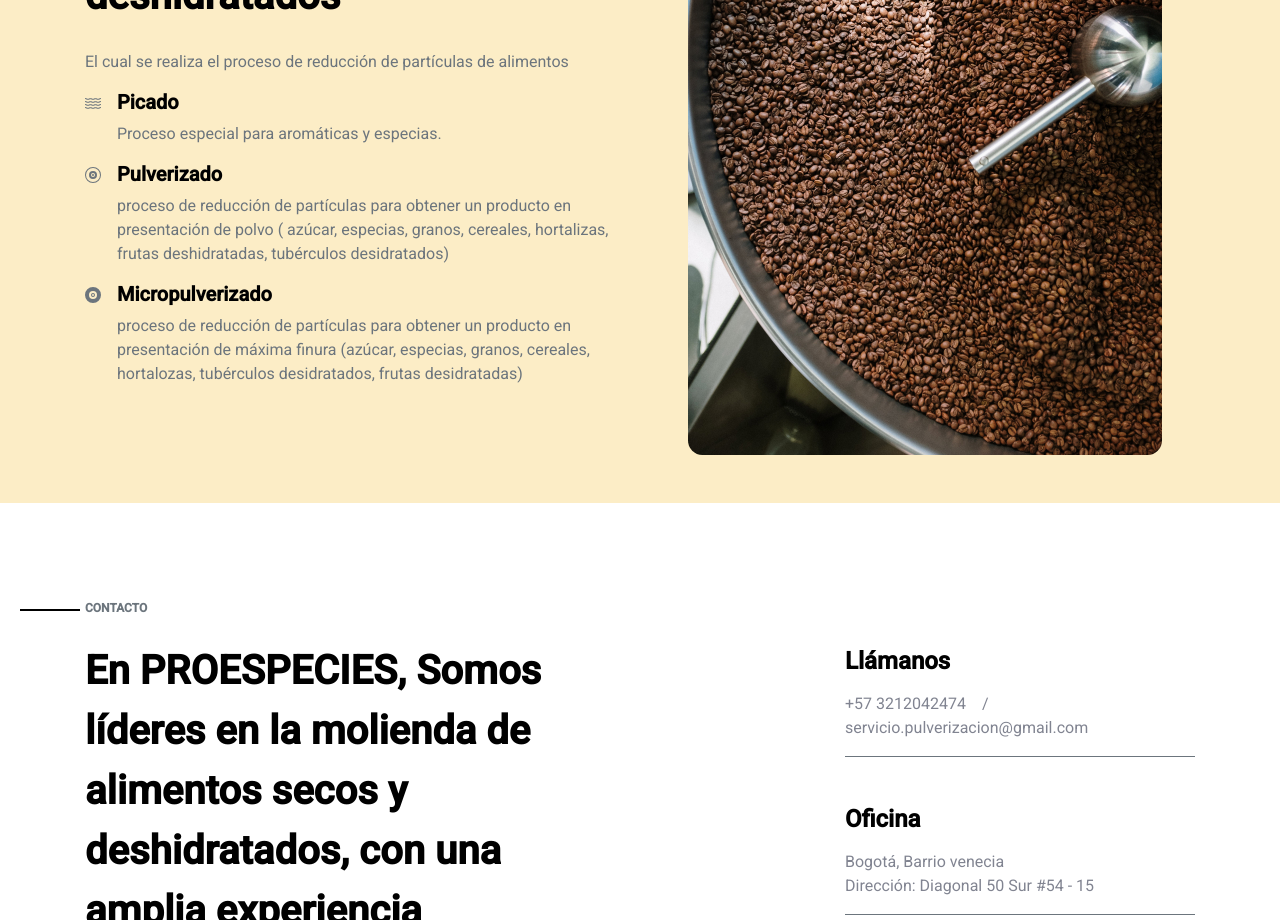
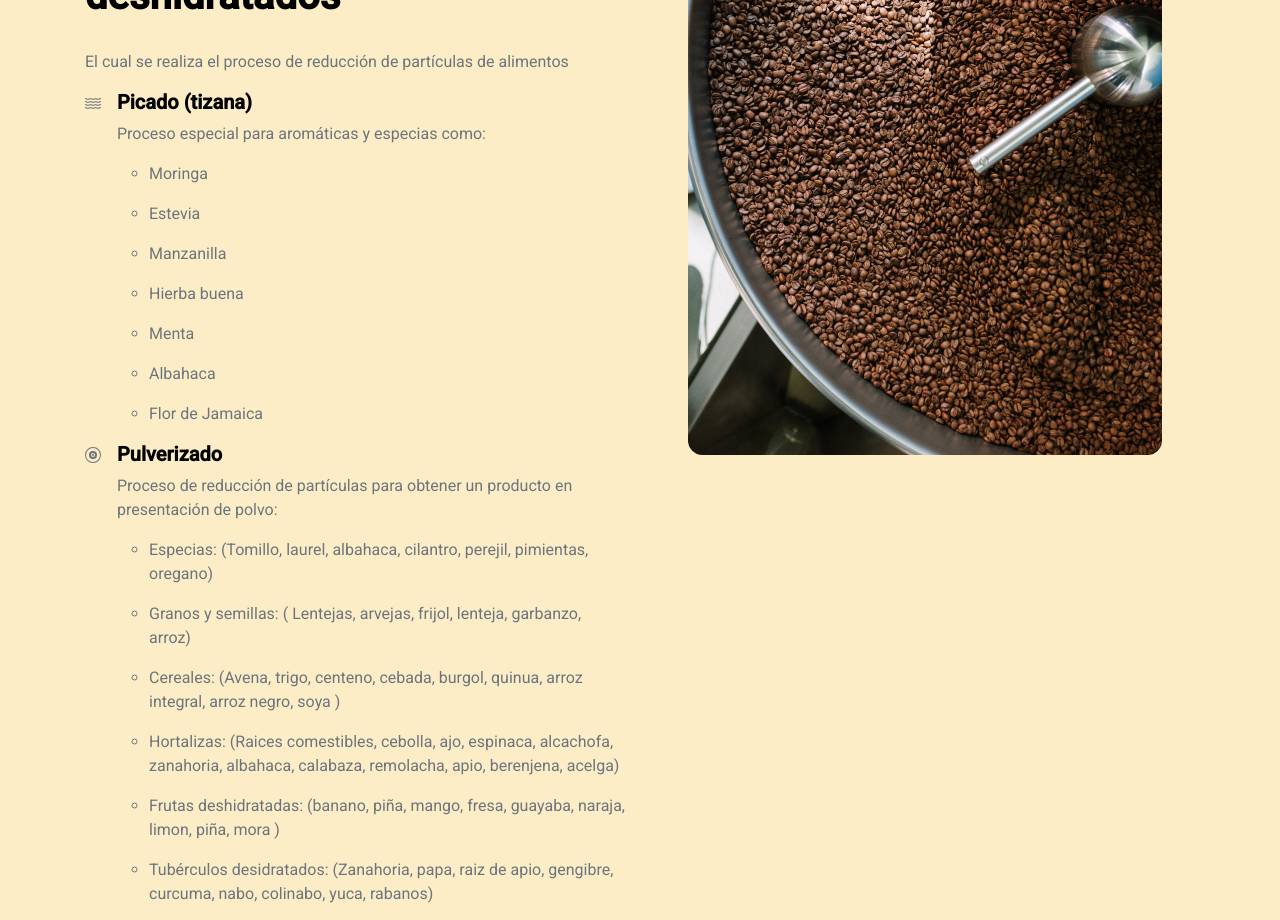
Before and after one commit to samsdial/ProEs, a React (Vite) app: page / in a window 1280 px wide. Shown: the part 1880-2800 px from the top of the page. Built offline with nearby package versions, Linux system fonts and the light colour scheme.

Commit message:
ajustes generales

```diff
--- a/src/component/AboutData.js
+++ b/src/component/AboutData.js
@@ -6,7 +6,7 @@ const AboutData = {
   subtitle:
     "En PROESPECIES, nos enorgullece ser líderes en la industria de maquila de alimentos.",
   paragraph:
-    "Nuestra dedicación a la calidad, la precisión y la satisfacción del cliente define nuestro compromiso. Con años de experiencia, transformamos ingredientes en experiencias culinarias únicas. Confía en nosotros para elevar tu marca a través de la excelencia en cada bocado.",
+    "Nuestra dedicación a la calidad, la precisión y la satisfacción del cliente define nuestro compromiso. Con años de experiencia, realizamos la reducción de particualas de alimentos secos y deshidratados. Confía en nosotros para elevar tu marca a través de la excelencia en cada alimento.",
   buttonText: "Contactar",
   imageSrc: One,
 };
--- a/src/component/VideoModal.jsx
+++ b/src/component/VideoModal.jsx
@@ -11,7 +11,7 @@ function VideoModal({ show, onHide }) {
           <iframe
             width="560"
             height="315"
-            src="https://www.youtube.com/watch?v=mDfT0mWXaQ0"
+            src="https://www.youtube.com/watch?v=nUotP3TTHIcVNmkx"
             title="YouTube video player"
             frameBorder="0"
             allow="accelerometer; autoplay; clipboard-write; encrypted-media; gyroscope; picture-in-picture; web-share"
--- a/src/component/WhatWeDo.jsx
+++ b/src/component/WhatWeDo.jsx
@@ -1,18 +1,16 @@
-
-import WhatWeDoData from './WhatWeDoData';
-import { BsWater, BsVinyl, BsVinylFill } from 'react-icons/bs';
-
+import { BsVinyl, BsVinylFill, BsWater } from "react-icons/bs";
+import WhatWeDoData from "./WhatWeDoData";
 
 function WhatWeDo() {
   const { title, subtitle, paragraph, list, imageSrc } = WhatWeDoData;
 
   const getIcon = (iconName) => {
     switch (iconName) {
-      case 'BsWater':
+      case "BsWater":
         return <BsWater />;
-      case 'BsVinyl':
+      case "BsVinyl":
         return <BsVinyl />;
-      case 'BsVinylFill':
+      case "BsVinylFill":
         return <BsVinylFill />;
       default:
         return null;
@@ -28,7 +26,7 @@ function WhatWeDo() {
               <h2 className="text-uppercase">{title}</h2>
             </div>
             <div className="subtitle mb-3">
-              <h3 className="h1" style={{ lineHeight: '1.5' }}>
+              <h3 className="h1" style={{ lineHeight: "1.5" }}>
                 {subtitle}
               </h3>
             </div>
@@ -40,11 +38,20 @@ function WhatWeDo() {
                 {list.map((item, index) => (
                   <li key={index}>
                     <div className="title-list d-flex">
-                    <div className="icon mr-3">{getIcon(item.iconName)}</div>
+                      <div className="icon mr-3">{getIcon(item.iconName)}</div>
                       <div className="h5">{item.title}</div>
                     </div>
                     <div className="paragraf pl-4">
-                      <p className='ml-2'>{item.description}</p>
+                      <p className="ml-2">{item.description}</p>
+                      <ul>
+                        {Object.values(item.sublist).map(
+                          (sublistItem, sublistIndex) => (
+                            <li key={sublistIndex}>
+                              <p>{sublistItem}</p>
+                            </li>
+                          )
+                        )}
+                      </ul>
                     </div>
                   </li>
                 ))}
--- a/src/component/WhatWeDoData.js
+++ b/src/component/WhatWeDoData.js
@@ -8,21 +8,58 @@ const WhatWeDoData = {
     "El cual se realiza el proceso de reducción de partículas de alimentos",
   list: [
     {
-      iconName: "BsWater", // Nombre del icono como una cadena
-      title: "Picado",
-      description: "Proceso especial para aromáticas y especias.",
+      iconName: "BsWater",
+      title: "Picado (tizana)",
+      description: "Proceso especial para aromáticas y especias como:",
+      sublist: {
+        list1: "Moringa",
+        list2: "Estevia",
+        list3: "Manzanilla",
+        list4: "Hierba buena",
+        list5: "Menta",
+        list6: "Albahaca",
+        list7: "Flor de Jamaica",
+      },
     },
     {
-      iconName: "BsVinyl", // Nombre del icono como una cadena
+      iconName: "BsVinyl",
       title: "Pulverizado",
       description:
-        "proceso de reducción de partículas para obtener un producto en presentación de polvo ( azúcar, especias, granos, cereales, hortalizas, frutas deshidratadas, tubérculos desidratados)",
+        "Proceso de reducción de partículas para obtener un producto en presentación de polvo:",
+      sublist: {
+        list1:
+          "Especias: (Tomillo, laurel, albahaca, cilantro, perejil, pimientas, oregano)",
+        list2:
+          "Granos y semillas: ( Lentejas, arvejas, frijol, lenteja, garbanzo, arroz)",
+        list3:
+          "Cereales: (Avena, trigo, centeno, cebada, burgol, quinua, arroz integral, arroz negro, soya )",
+        list4:
+          "Hortalizas: (Raices comestibles, cebolla, ajo, espinaca, alcachofa, zanahoria, albahaca, calabaza, remolacha, apio, berenjena, acelga)",
+        list5:
+          "Frutas deshidratadas: (banano, piña, mango, fresa, guayaba, naraja, limon, piña, mora )",
+        list6:
+          "Tubérculos desidratados: (Zanahoria, papa, raiz de apio, gengibre, curcuma, nabo, colinabo, yuca, rabanos)",
+      },
     },
     {
-      iconName: "BsVinylFill", // Nombre del icono como una cadena
-      title: "Micropulverizado",
+      iconName: "BsVinylFill",
+      title: "Micropulverizado (micronizado)",
       description:
-        "proceso de reducción de partículas para obtener un producto en presentación de máxima finura (azúcar, especias, granos, cereales, hortalozas, tubérculos desidratados, frutas desidratadas)",
+        "Proceso de reducción de partículas para obtener un producto en presentación de máxima finura",
+      sublist: {
+        list1:
+          "Especias: (Tomillo, laurel, albahaca, cilantro, perejil, pimientas, oregano)",
+        list2:
+          "Granos y semillas: ( Lentejas, arvejas, frijol, lenteja, garbanzo, arroz)",
+        list3:
+          "Cereales: (Avena, trigo, centeno, cebada, burgol, quinua, arroz integral, arroz negro, soya )",
+        list4:
+          "Hortalizas: (Raices comestibles, cebolla, ajo, espinaca, alcachofa, zanahoria, albahaca, calabaza, remolacha, apio, berenjena, acelga)",
+        list5:
+          "Frutas deshidratadas: (banano, piña, mango, fresa, guayaba, naraja, limon, piña, mora )",
+        list6:
+          "Tubérculos desidratados: (Zanahoria, papa, raiz de apio, gengibre, curcuma, nabo, colinabo, yuca, rabanos)",
+      },
     },
   ],
   imageSrc: One,
```
